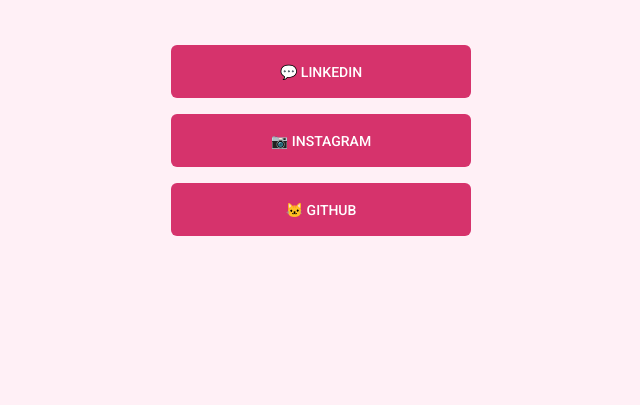
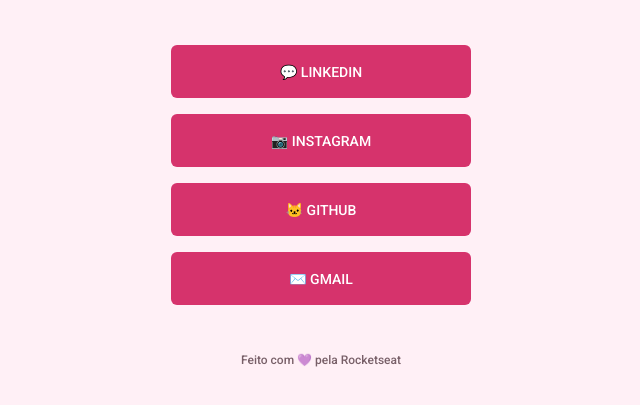
Before and after one commit to GiovanaRJacomo/eu.dev, a plain HTML site: page index.html in a window 1280 px wide. Shown: the part 171-576 px from the top of the page, without its empty margins (319-959 px from the left). Drawn offline with Linux system fonts and the light colour scheme.

Commit message:
Add files via upload

```diff
--- a/index.html
+++ b/index.html
@@ -33,3 +33,12 @@
           href="https://github.com/giovanarjx-21"
           target="_blank">🐱 Github</a>
         </li>
+        <li>
+          <a
+          href= mailto: "giorjx84@gmail.com"
+          target="_blank">✉️ Gmail</a>
+        </li>
+        <ul>
+        <footer>Feito com 💜 pela Rocketseat<footer>
+          </body>
+            </html>
```
